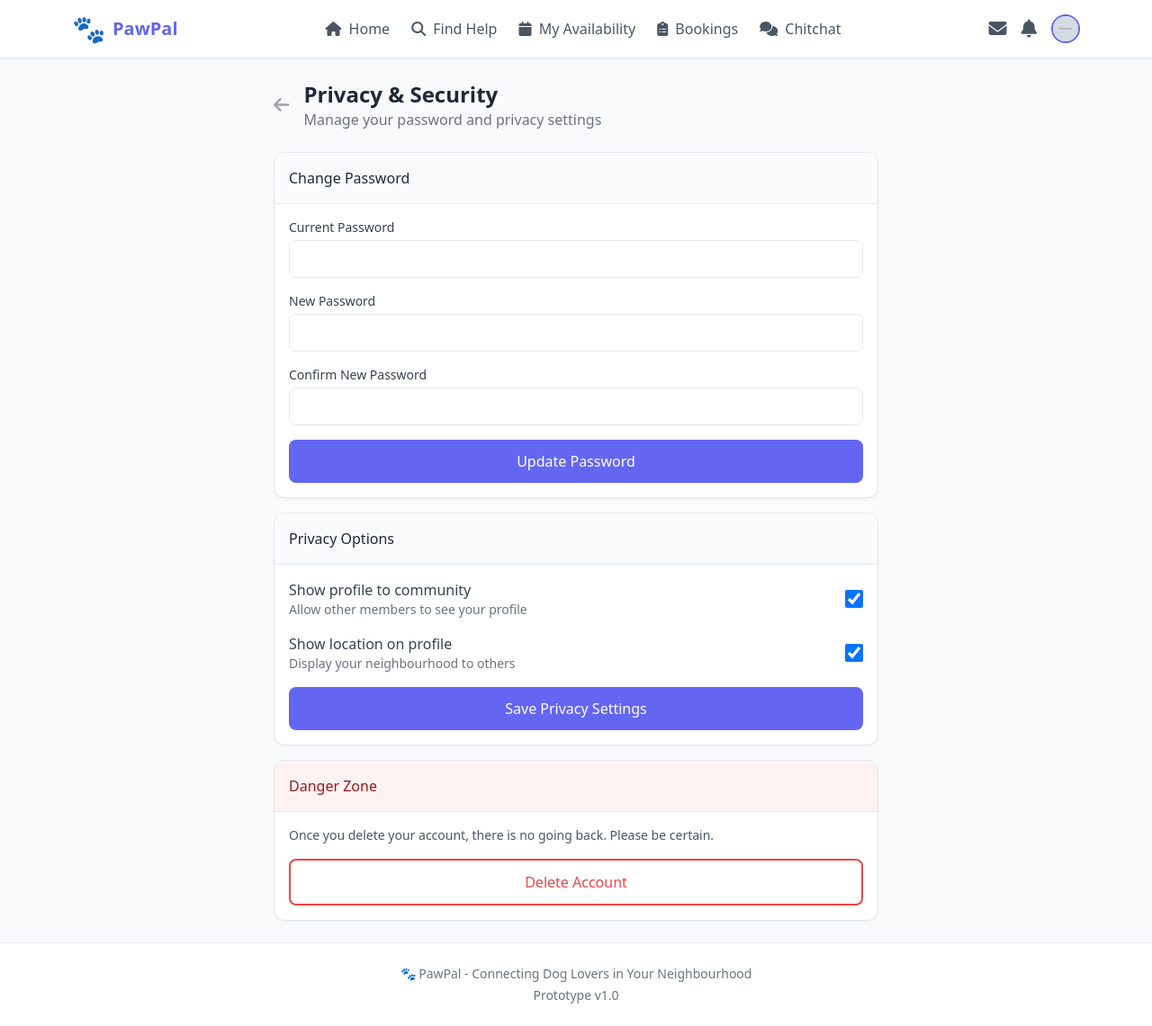
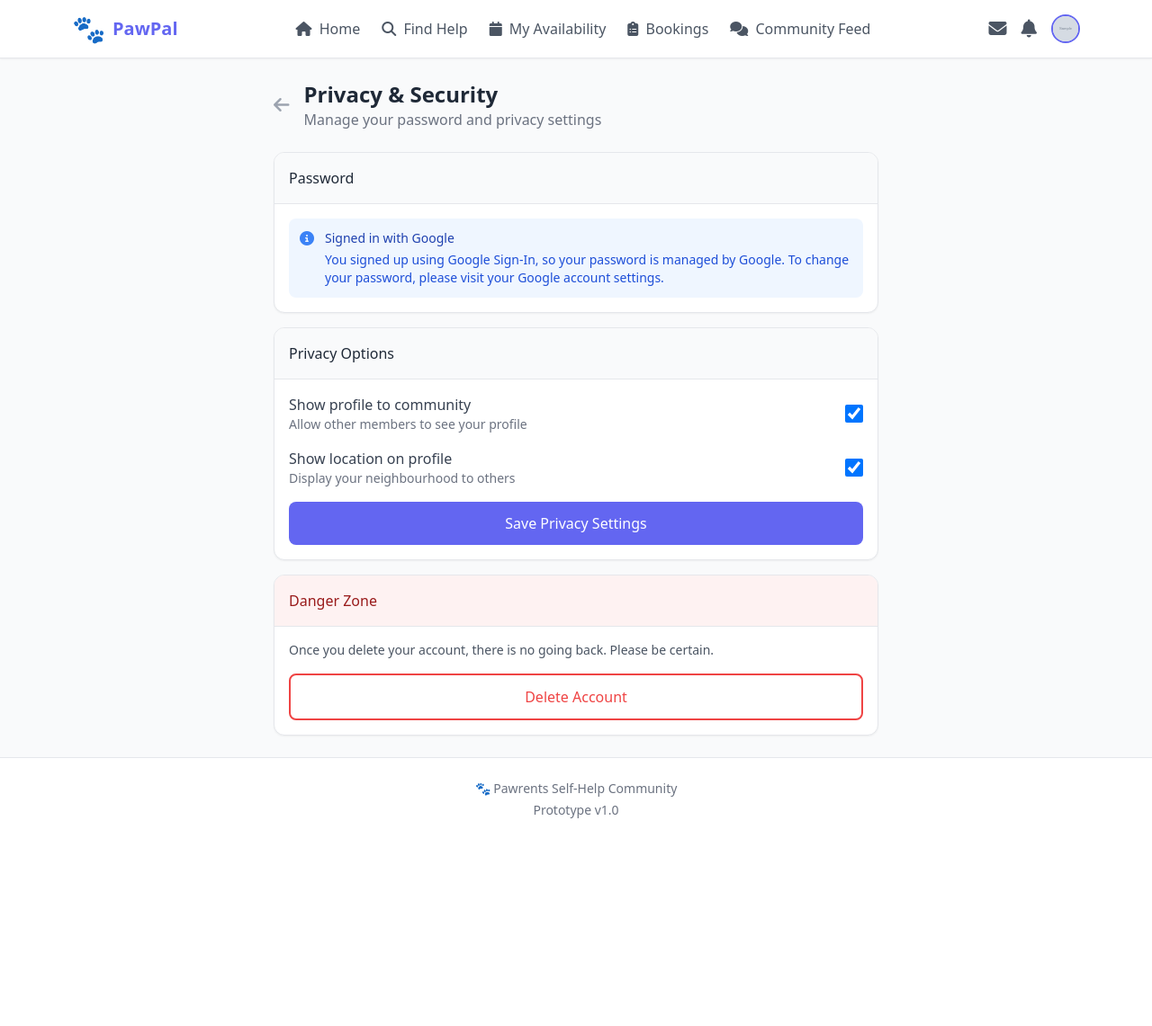
Before and after one commit to shutingyow/pawrents-self-help, a Flask app: page /settings/privacy in a window 1280 px wide. Shown: the whole page at 90% size. After the commit the page ends 910 px from the top, so only its background shows below. Run offline with Flask 3, Linux system fonts and the light colour scheme; a user stored in the database is signed in; tables that the repository leaves empty hold one stand-in row (values such as "Sample post"); grey boxes marked "Sample" are stand-in pictures; some libraries are stand-ins or nearby versions.

Commit message:
Add dog quota feature, SSO user handling, and PostgreSQL support
- Add max_dogs field to availability slots (1-3 dogs per slot)
- Track remaining spots and show capacity in browse/calendar views
- Add is_sso_user flag to User model for Google OAuth users
- Hide password change form for SSO users in settings
- Save notification preferences to database
- Add get_database_url() helper for PostgreSQL URL handling
- Add SSL mode support for cloud databases (Supabase/Render)
- Update branding to "Pawrents Self-Help Community"
- Update FAQ content and support email

🤖 Generated with [Claude Code](https://claude.com/claude-code)

Co-Authored-By: Claude Opus 4.5 <noreply@anthropic.com>

```diff
--- a/pawpal-prototype/app.py
+++ b/pawpal-prototype/app.py
@@ -72,7 +72,13 @@ def create_app(config_name=None):
 
     # Create database tables
     with app.app_context():
-        db.create_all()
+        try:
+            db.create_all()
+            print("Database tables created successfully")
+        except Exception as e:
+            print(f"Database initialization error: {e}")
+            print(f"Database URL: {app.config.get('SQLALCHEMY_DATABASE_URI', 'NOT SET')[:50]}...")
+            raise
 
     # Setup Flask-Login
     login_manager = LoginManager()
@@ -156,6 +162,10 @@ def create_app(config_name=None):
 
                 if user:
                     # Existing user - log them in
+                    # Ensure SSO flag is set for existing users who might have registered via OAuth
+                    if not user.is_sso_user:
+                        user.is_sso_user = True
+                        db.session.commit()
                     login_user(user)
                     flash(f'Welcome back, {user.display_name}!', 'success')
                     return redirect(url_for('home'))
@@ -165,7 +175,8 @@ def create_app(config_name=None):
                         email=email,
                         display_name=name,
                         profile_photo_url=picture,
-                        location=''
+                        location='',
+                        is_sso_user=True  # Mark as SSO user
                     )
                     # Set a random password (user won't need it for OAuth)
                     user.set_password(os.urandom(32).hex())
@@ -305,6 +316,11 @@ def create_app(config_name=None):
             flash('This slot is no longer available.', 'error')
             return redirect(url_for('browse'))
 
+        # Check if slot still has capacity
+        if not slot.has_capacity():
+            flash('This slot is fully booked.', 'error')
+            return redirect(url_for('browse'))
+
         provider = User.query.get(slot.user_id)
         user_dog = current_user.get_dog()
 
@@ -321,6 +337,11 @@ def create_app(config_name=None):
 
         if slot.status != SlotStatus.AVAILABLE:
             flash('This slot is no longer available.', 'error')
+            return redirect(url_for('browse'))
+
+        # Check if slot still has capacity
+        if not slot.has_capacity():
+            flash('This slot is fully booked.', 'error')
             return redirect(url_for('browse'))
 
         message = request.form.get('message', '')
@@ -372,10 +393,12 @@ def create_app(config_name=None):
         booking.status = BookingStatus.CONFIRMED
         booking.response_message = "Looking forward to it!"
 
-        # Mark slot as booked
+        # Check if slot is at capacity after this confirmation
         slot = AvailabilitySlot.query.get(booking.slot_id)
         if slot:
-            slot.status = SlotStatus.BOOKED
+            # Only mark as booked if we've reached max capacity
+            if not slot.has_capacity():
+                slot.status = SlotStatus.BOOKED
 
         # Notify requester
         notification = Notification(
@@ -426,9 +449,10 @@ def create_app(config_name=None):
 
         booking.status = BookingStatus.CANCELLED
 
-        # Release the slot if it was booked
+        # Reopen the slot if it was marked as fully booked
         slot = AvailabilitySlot.query.get(booking.slot_id)
         if slot and slot.status == SlotStatus.BOOKED:
+            # Re-check capacity after cancellation - slot should now have room
             slot.status = SlotStatus.AVAILABLE
 
         db.session.commit()
@@ -481,6 +505,14 @@ def create_app(config_name=None):
         start_time_str = request.form.get('start_time')
         end_time_str = request.form.get('end_time')
         notes = request.form.get('notes', '')
+        max_dogs = request.form.get('max_dogs', '1')
+
+        # Validate max_dogs (1-3)
+        try:
+            max_dogs = int(max_dogs)
+            max_dogs = max(1, min(3, max_dogs))  # Clamp between 1 and 3
+        except (ValueError, TypeError):
+            max_dogs = 1
 
         if slot_date and start_time_str and end_time_str:
             slot = AvailabilitySlot(
@@ -489,7 +521,8 @@ def create_app(config_name=None):
                 start_time=datetime.strptime(start_time_str, '%H:%M').time(),
                 end_time=datetime.strptime(end_time_str, '%H:%M').time(),
                 status=SlotStatus.AVAILABLE,
-                notes=notes
+                notes=notes,
+                max_dogs=max_dogs
             )
             db.session.add(slot)
             db.session.commit()
@@ -670,7 +703,12 @@ def create_app(config_name=None):
     @login_required
     def settings_notifications():
         if request.method == 'POST':
-            # In a real app, save these preferences to the database
+            # Save notification preferences to database
+            current_user.notify_booking_requests = 'notify_booking_requests' in request.form
+            current_user.notify_booking_confirmed = 'notify_booking_confirmed' in request.form
+            current_user.notify_messages = 'notify_messages' in request.form
+            current_user.notify_community = 'notify_community' in request.form
+            db.session.commit()
             flash('Notification preferences saved!', 'success')
             return redirect(url_for('settings_notifications'))
 
--- a/pawpal-prototype/templates/base.html
+++ b/pawpal-prototype/templates/base.html
@@ -3,7 +3,7 @@
 <head>
     <meta charset="UTF-8">
     <meta name="viewport" content="width=device-width, initial-scale=1.0">
-    <title>{% block title %}PawPal{% endblock %}</title>
+    <title>{% block title %}Pawrenst Self-Help Community{% endblock %}</title>
     <script src="https://cdn.tailwindcss.com"></script>
     <script>
         tailwind.config = {
@@ -55,7 +55,7 @@
                         <i class="fas fa-clipboard-list mr-1"></i> Bookings
                     </a>
                     <a href="/feed" class="text-gray-600 hover:text-paw-primary transition {% if active_page == 'feed' %}text-paw-primary font-medium{% endif %}">
-                        <i class="fas fa-comments mr-1"></i> Chitchat
+                        <i class="fas fa-comments mr-1"></i> Community Feed
                     </a>
                 </div>
 
@@ -120,7 +120,7 @@
     <!-- Footer -->
     <footer class="bg-white border-t mt-auto py-6">
         <div class="max-w-6xl mx-auto px-4 text-center text-gray-500 text-sm">
-            <p>🐾 PawPal - Connecting Dog Lovers in Your Neighbourhood</p>
+            <p>🐾 Pawrents Self-Help Community</p>
             <p class="mt-1">Prototype v1.0</p>
         </div>
     </footer>
--- a/pawpal-prototype/templates/browse.html
+++ b/pawpal-prototype/templates/browse.html
@@ -148,8 +148,8 @@
 
                         <div class="flex flex-col space-y-2">
                             <span class="inline-flex items-center px-3 py-1 rounded-full text-sm bg-green-100 text-green-700">
-                                <i class="fas fa-check-circle mr-1"></i>
-                                Available
+                                <i class="fas fa-dog mr-1"></i>
+                                {{ item.slot.spots_remaining() }} of {{ item.slot.max_dogs }} spot{{ 's' if item.slot.max_dogs > 1 else '' }}
                             </span>
                             <a href="/book/{{ item.slot.id }}"
                                class="inline-flex items-center justify-center px-6 py-2 bg-paw-primary text-white rounded-lg hover:bg-purple-700 transition font-medium">
--- a/pawpal-prototype/templates/home.html
+++ b/pawpal-prototype/templates/home.html
@@ -12,7 +12,7 @@
                     Welcome back, {{ current_user.display_name.split()[0] }}! 🐕
                 </h1>
                 <p class="text-purple-100">
-                    Ready to connect with fellow pawrents in {{ current_user.location }}?
+                    Let's keep our fur kids socialised and happy!
                 </p>
             </div>
             <div class="flex space-x-3">
--- a/pawpal-prototype/templates/settings.html
+++ b/pawpal-prototype/templates/settings.html
@@ -18,7 +18,6 @@
     {% if setting_type == 'notifications' %}
     <!-- Notification Settings -->
     <form action="/settings/notifications" method="POST" class="bg-white rounded-xl shadow-sm border overflow-hidden">
-        <div class="divide-y">
         <div class="p-4">
             <h3 class="font-medium text-gray-800 mb-4">Email Notifications</h3>
             <div class="space-y-4">
@@ -27,7 +26,8 @@
                         <p class="font-medium text-gray-700">New booking requests</p>
                         <p class="text-sm text-gray-500">Get notified when someone requests your help</p>
                     </div>
-                        <input type="checkbox" name="notify_booking_requests" checked
+                    <input type="checkbox" name="notify_booking_requests" value="1"
+                           {% if current_user.notify_booking_requests %}checked{% endif %}
                            class="w-5 h-5 text-paw-primary border-gray-300 rounded focus:ring-paw-primary">
                 </label>
                 <label class="flex items-center justify-between cursor-pointer">
@@ -35,7 +35,8 @@
                         <p class="font-medium text-gray-700">Booking confirmations</p>
                         <p class="text-sm text-gray-500">Get notified when your requests are accepted</p>
                     </div>
-                        <input type="checkbox" name="notify_booking_confirmed" checked
+                    <input type="checkbox" name="notify_booking_confirmed" value="1"
+                           {% if current_user.notify_booking_confirmed %}checked{% endif %}
                            class="w-5 h-5 text-paw-primary border-gray-300 rounded focus:ring-paw-primary">
                 </label>
                 <label class="flex items-center justify-between cursor-pointer">
@@ -43,7 +44,8 @@
                         <p class="font-medium text-gray-700">New messages</p>
                         <p class="text-sm text-gray-500">Get notified when you receive a new message</p>
                     </div>
-                        <input type="checkbox" name="notify_messages" checked
+                    <input type="checkbox" name="notify_messages" value="1"
+                           {% if current_user.notify_messages %}checked{% endif %}
                            class="w-5 h-5 text-paw-primary border-gray-300 rounded focus:ring-paw-primary">
                 </label>
                 <label class="flex items-center justify-between cursor-pointer">
@@ -51,24 +53,10 @@
                         <p class="font-medium text-gray-700">Community updates</p>
                         <p class="text-sm text-gray-500">Get updates about new members and community posts</p>
                     </div>
-                        <input type="checkbox" name="notify_community"
+                    <input type="checkbox" name="notify_community" value="1"
+                           {% if current_user.notify_community %}checked{% endif %}
                            class="w-5 h-5 text-paw-primary border-gray-300 rounded focus:ring-paw-primary">
                 </label>
-                </div>
-            </div>
-
-            <div class="p-4">
-                <h3 class="font-medium text-gray-800 mb-4">Push Notifications</h3>
-                <div class="space-y-4">
-                    <label class="flex items-center justify-between cursor-pointer">
-                        <div>
-                            <p class="font-medium text-gray-700">Enable push notifications</p>
-                            <p class="text-sm text-gray-500">Receive notifications on your device</p>
-                        </div>
-                        <input type="checkbox" name="push_enabled"
-                               class="w-5 h-5 text-paw-primary border-gray-300 rounded focus:ring-paw-primary">
-                    </label>
-                </div>
             </div>
         </div>
 
@@ -82,7 +70,8 @@
     {% elif setting_type == 'privacy' %}
     <!-- Privacy & Security Settings -->
     <div class="space-y-4">
-        <!-- Change Password -->
+        {% if not current_user.is_sso_user %}
+        <!-- Change Password (only for non-SSO users) -->
         <form action="/settings/change-password" method="POST" class="bg-white rounded-xl shadow-sm border overflow-hidden">
             <div class="p-4 border-b bg-gray-50">
                 <h3 class="font-medium text-gray-800">Change Password</h3>
@@ -108,6 +97,23 @@
                 </button>
             </div>
         </form>
+        {% else %}
+        <!-- SSO User Notice -->
+        <div class="bg-white rounded-xl shadow-sm border overflow-hidden">
+            <div class="p-4 border-b bg-gray-50">
+                <h3 class="font-medium text-gray-800">Password</h3>
+            </div>
+            <div class="p-4">
+                <div class="flex items-start space-x-3 p-3 bg-blue-50 rounded-lg">
+                    <i class="fas fa-info-circle text-blue-500 mt-0.5"></i>
+                    <div>
+                        <p class="text-sm text-blue-800 font-medium">Signed in with Google</p>
+                        <p class="text-sm text-blue-700 mt-1">You signed up using Google Sign-In, so your password is managed by Google. To change your password, please visit your Google account settings.</p>
+                    </div>
+                </div>
+            </div>
+        </div>
+        {% endif %}
 
         <!-- Privacy Options -->
         <form action="/settings/privacy" method="POST" class="bg-white rounded-xl shadow-sm border overflow-hidden">
@@ -192,11 +198,11 @@
             <div class="divide-y">
                 <details class="group">
                     <summary class="p-4 cursor-pointer flex items-center justify-between hover:bg-gray-50">
-                        <span class="font-medium text-gray-700">How does PawPal work?</span>
+                        <span class="font-medium text-gray-700">How does Pawrents Self-Help work?</span>
                         <i class="fas fa-chevron-down text-gray-400 group-open:rotate-180 transition-transform"></i>
                     </summary>
                     <div class="px-4 pb-4 text-gray-600">
-                        PawPal connects dog owners in your community. You can set your availability to help watch other dogs, and request help when you need someone to watch yours. It's a trust-based community of dog lovers helping each other!
+                        Imagine you are at work 3 days a week and your dog is at home alone. Your neighbour with a dog is working from home on those days! Idea: why don't we alternate hanging out with our dogs? How it works: You can set your availability to help watch other dogs, and request help when you need someone to watch yours. It's a trust-based community of dog lovers helping each other!
                     </div>
                 </details>
                 <details class="group">
@@ -205,7 +211,7 @@
                         <i class="fas fa-chevron-down text-gray-400 group-open:rotate-180 transition-transform"></i>
                     </summary>
                     <div class="px-4 pb-4 text-gray-600">
-                        Yes! PawPal is completely free. It's a community-based platform where members help each other. There are no fees or subscriptions.
+                        Yes! Pawrents Self-Help is completely free. It's a community-based platform where members help each other. There are no fees or subscriptions.
                     </div>
                 </details>
                 <details class="group">
@@ -214,7 +220,7 @@
                         <i class="fas fa-chevron-down text-gray-400 group-open:rotate-180 transition-transform"></i>
                     </summary>
                     <div class="px-4 pb-4 text-gray-600">
-                        Browse available helpers in your area, find a time slot that works for you, and send a booking request. The helper will review your request and can accept or decline. Once accepted, you can message each other to coordinate details.
+                        Browse available neighbours, find a time slot that works for you, and send a booking request. The helper will review your request and can accept or decline. Once accepted, you can message each other to coordinate details.
                     </div>
                 </details>
                 <details class="group">
@@ -236,7 +242,7 @@
             </div>
             <div class="p-4 space-y-4">
                 <p class="text-gray-600">Have a question or need help? We're here for you!</p>
-                <a href="mailto:support@pawpal.app" class="block w-full py-3 bg-paw-primary text-white rounded-lg hover:bg-purple-700 transition font-medium text-center">
+                <a href="mailto:shuting.yow@gmail.com" class="block w-full py-3 bg-paw-primary text-white rounded-lg hover:bg-purple-700 transition font-medium text-center">
                     <i class="fas fa-envelope mr-2"></i>
                     Email Support
                 </a>
@@ -246,7 +252,7 @@
         <!-- App Info -->
         <div class="bg-white rounded-xl shadow-sm border overflow-hidden">
             <div class="p-4 text-center text-gray-500 text-sm">
-                <p>PawPal v1.0.0</p>
+                <p>Pawrents Self-Help v1.0.0</p>
                 <p class="mt-1">Made with <i class="fas fa-heart text-red-400"></i> for dog lovers</p>
             </div>
         </div>
```
Also changed, not shown: pawpal-prototype/config.py (+22 -7 lines), pawpal-prototype/database.py (+27 -0 lines), pawpal-prototype/templates/calendar.html (+28 -3 lines). Lines whose indentation alone changed are shown as unchanged.
